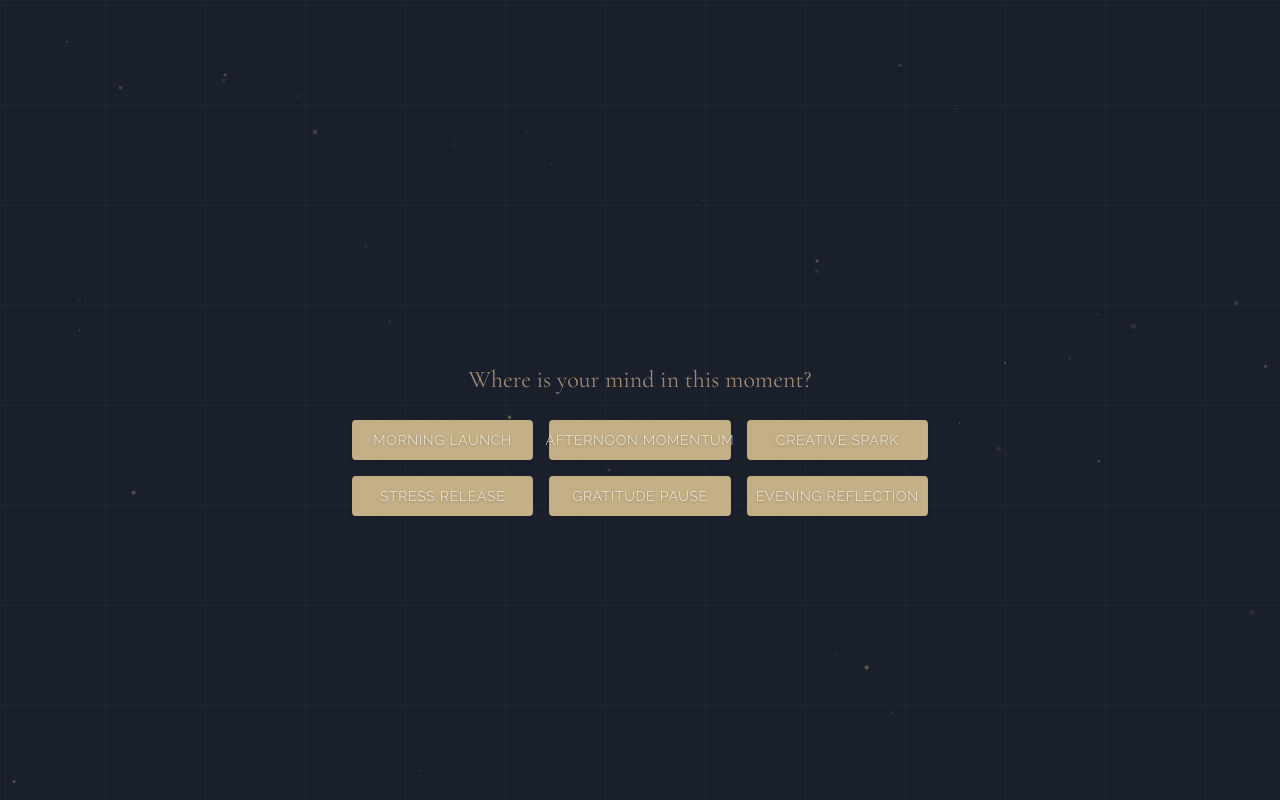
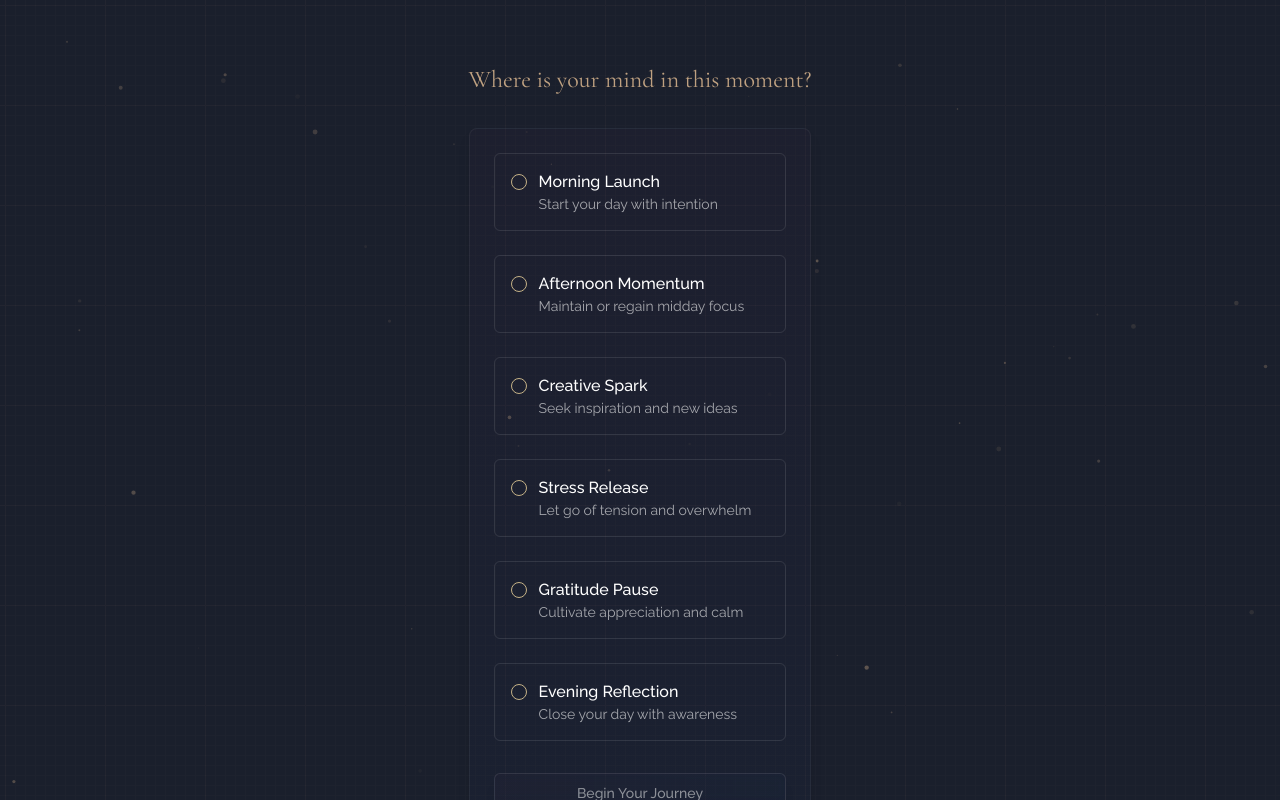
Before and after one commit to sagehawk/whispering-echo-portal, a React (Vite) app: page / in a window 1280 px wide. Both pictures are taken after a click on the button "BEGIN JOURNEY". Built offline with nearby package versions, Linux system fonts and the light colour scheme.

Commit message:
Refactor: Improve menu and button styling
Improve the styling of the menu and buttons to be more visually appealing and readable.

```diff
--- a/src/components/InvocationPrompt.tsx
+++ b/src/components/InvocationPrompt.tsx
@@ -3,11 +3,13 @@ import React, { useState, useEffect } from 'react';
 import { useJourney } from '@/context/JourneyContext';
 import { cn } from '@/lib/utils';
 import { Button } from './ui/button';
+import { RadioGroup, RadioGroupItem } from './ui/radio-group';
 
 const InvocationPrompt = () => {
   const { invocation, setStage, mindState, setMindState } = useJourney();
   const [isVisible, setIsVisible] = useState(false);
   const [showStateSelection, setShowStateSelection] = useState(true);
+  const [selectedState, setSelectedState] = useState<string | null>(null);
 
   useEffect(() => {
     // Fade in the component
@@ -23,12 +25,31 @@ const InvocationPrompt = () => {
     setShowStateSelection(false);
   };
 
+  const handleRadioChange = (state: string) => {
+    setSelectedState(state);
+  };
+
   const handleContinue = () => {
+    if (selectedState) {
+      handleMindStateSelect(selectedState as any);
+    }
+  };
+
+  const handleFinalContinue = () => {
     setIsVisible(false);
     setTimeout(() => {
       setStage('reflection');
     }, 1000);
   };
+
+  const mindStateOptions = [
+    { id: 'morning', label: 'Morning Launch', description: 'Start your day with intention' },
+    { id: 'afternoon', label: 'Afternoon Momentum', description: 'Maintain or regain midday focus' },
+    { id: 'creative', label: 'Creative Spark', description: 'Seek inspiration and new ideas' },
+    { id: 'stress', label: 'Stress Release', description: 'Let go of tension and overwhelm' },
+    { id: 'gratitude', label: 'Gratitude Pause', description: 'Cultivate appreciation and calm' },
+    { id: 'evening', label: 'Evening Reflection', description: 'Close your day with awareness' },
+  ];
 
   return (
     <div className="flex flex-col items-center justify-center min-h-screen p-6">
@@ -38,57 +59,51 @@ const InvocationPrompt = () => {
       )}>
         {showStateSelection ? (
           <div className="animate-fade-in">
-            <h2 className="text-xl md:text-2xl font-normal text-mystic-gold/80 mb-6">
+            <h2 className="text-xl md:text-2xl font-normal text-mystic-gold mb-8">
               Where is your mind in this moment?
             </h2>
 
-            <div className="grid grid-cols-1 md:grid-cols-2 lg:grid-cols-3 gap-4">
-              <Button
-                onClick={() => handleMindStateSelect('morning')}
-                className="mystic-button"
-              >
-                Morning Launch
-              </Button>
+            <div className="mantra-box bg-gradient-to-b from-mystic-purple/20 to-mystic-blue/20 p-6 backdrop-blur-sm">
+              <RadioGroup className="space-y-4 text-left" value={selectedState || ''} onValueChange={handleRadioChange}>
+                {mindStateOptions.map((option) => (
+                  <label
+                    key={option.id}
+                    className={cn(
+                      "flex items-start p-4 rounded-md transition-all duration-300 cursor-pointer",
+                      selectedState === option.id
+                        ? "bg-gradient-to-r from-mystic-gold/20 to-transparent border border-mystic-gold/30"
+                        : "hover:bg-white/5 border border-white/10"
+                    )}
+                  >
+                    <RadioGroupItem value={option.id} id={option.id} className="mt-1" />
+                    <div className="ml-3">
+                      <div className={cn(
+                        "font-medium",
+                        selectedState === option.id ? "text-mystic-gold" : "text-white"
+                      )}>
+                        {option.label}
+                      </div>
+                      <div className="text-sm text-white/60">{option.description}</div>
+                    </div>
+                  </label>
+                ))}
+              </RadioGroup>
 
-              <Button
-                onClick={() => handleMindStateSelect('afternoon')}
-                className="mystic-button"
-              >
-                Afternoon Momentum
-              </Button>
-
-              <Button
-                onClick={() => handleMindStateSelect('creative')}
-                className="mystic-button"
-              >
-                Creative Spark
-              </Button>
-
-              <Button
-                onClick={() => handleMindStateSelect('stress')}
-                className="mystic-button"
-              >
-                Stress Release
-              </Button>
-
-              <Button
-                onClick={() => handleMindStateSelect('gratitude')}
-                className="mystic-button"
-              >
-                Gratitude Pause
-              </Button>
-
-              <Button
-                onClick={() => handleMindStateSelect('evening')}
-                className="mystic-button"
-              >
-                Evening Reflection
-              </Button>
+              <div className="mt-8">
+                <Button
+                  onClick={handleContinue}
+                  variant="mystic"
+                  className="w-full"
+                  disabled={!selectedState}
+                >
+                  Begin Your Journey
+                </Button>
+              </div>
             </div>
           </div>
         ) : (
           <>
-            <h2 className="text-xl md:text-2xl font-normal text-mystic-gold/80 mb-4">
+            <h2 className="text-xl md:text-2xl font-normal text-mystic-gold mb-4">
               Your Invocation
             </h2>
 
@@ -104,8 +119,8 @@ const InvocationPrompt = () => {
             </p>
 
             <Button
-              onClick={handleContinue}
-              className="mystic-button"
+              onClick={handleFinalContinue}
+              variant="mystic"
             >
               Continue
             </Button>
--- a/src/components/PartingMantra.tsx
+++ b/src/components/PartingMantra.tsx
@@ -58,10 +58,11 @@ const PartingMantra = () => {
             </h1>
           </div>
 
-          <div className="flex flex-col md:flex-row gap-4 mt-8 justify-center">
+          <div className="flex flex-col sm:flex-row gap-4 mt-8 justify-center">
             <Button
               onClick={startNewJourney}
-              className="mystic-button animate-appear"
+              variant="mystic"
+              className="animate-appear"
               style={{ animationDelay: '2s' }}
             >
               Try Another Reflection
@@ -69,7 +70,8 @@ const PartingMantra = () => {
 
             <Button
               onClick={resetJourney}
-              className="mystic-button animate-appear"
+              variant="mystic"
+              className="animate-appear"
               style={{ animationDelay: '2.5s' }}
             >
               Begin Your Day
--- a/src/components/ui/button.tsx
+++ b/src/components/ui/button.tsx
@@ -1,3 +1,4 @@
+
 import * as React from "react"
 import { Slot } from "@radix-ui/react-slot"
 import { cva, type VariantProps } from "class-variance-authority"
@@ -18,6 +19,7 @@ const buttonVariants = cva(
           "bg-secondary text-secondary-foreground hover:bg-secondary/80",
         ghost: "hover:bg-accent hover:text-accent-foreground",
         link: "text-primary underline-offset-4 hover:underline",
+        mystic: "bg-gradient-to-r from-mystic-purple/40 to-mystic-blue/30 border border-white/20 text-white hover:from-mystic-purple/50 hover:to-mystic-blue/40 hover:border-white/30 shadow-lg backdrop-blur-sm",
       },
       size: {
         default: "h-10 px-4 py-2",
```
